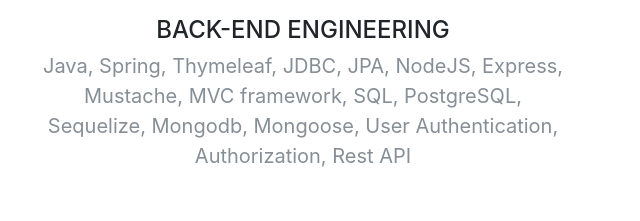
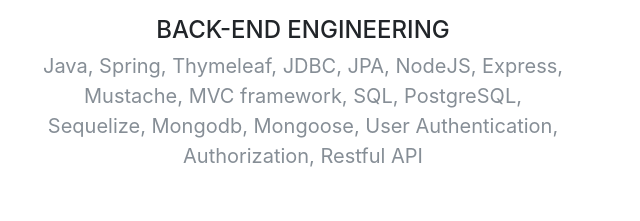
Before and after one commit to tkbell51/tb-portfolio, a website with bundled scripts: page index.html in a window 1280 px wide. Shown: the part 1217-1438 px from the top of the page, 622-1262 px from the left. Built offline with nearby package versions, Linux system fonts and the light colour scheme.

Commit message:
found typo

```diff
--- a/index.html
+++ b/index.html
@@ -97,7 +97,7 @@
                             </span>
                     </div>
                     <h4 class="service-heading service-bee">Back-End Engineering</h4>
-                    <p class="text-muted">Java, Spring, Thymeleaf, JDBC, JPA, NodeJS, Express, Mustache, MVC framework, SQL, PostgreSQL, Sequelize, Mongodb, Mongoose, User Authentication, Authorization, Rest API  </p>
+                    <p class="text-muted">Java, Spring, Thymeleaf, JDBC, JPA, NodeJS, Express, Mustache, MVC framework, SQL, PostgreSQL, Sequelize, Mongodb, Mongoose, User Authentication, Authorization, Restful API  </p>
                 </div>
             </div>
         </div>
```
